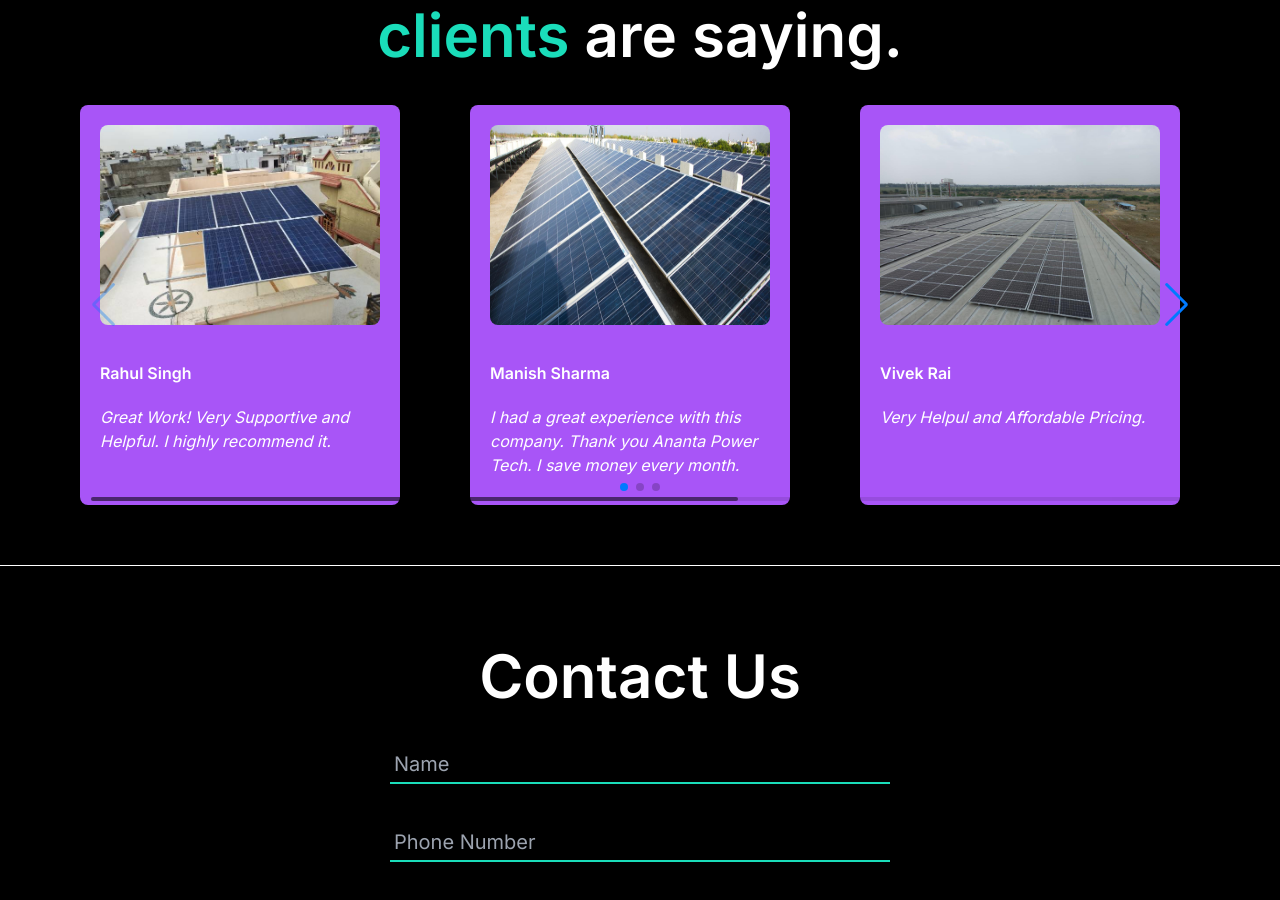
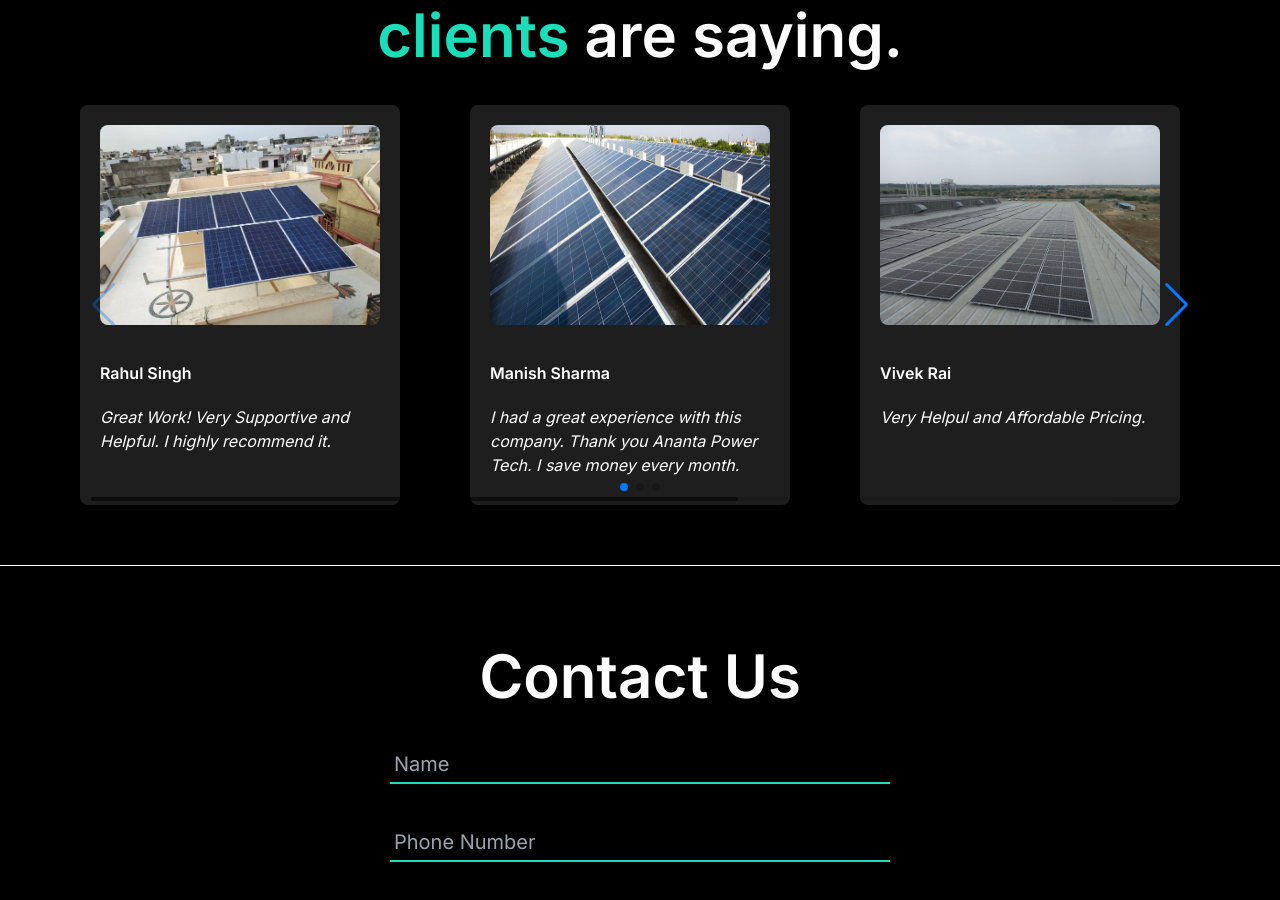
Before and after one commit to rounakraj03/solar-app-attempt-one, a Next.js app: page / in a window 1280 px wide. Shown: the part 3636-4536 px from the top of the page. Built offline with nearby package versions, Linux system fonts and the light colour scheme.

Commit message:
now login form complete

```diff
--- a/src/components/HappyClients.jsx
+++ b/src/components/HappyClients.jsx
@@ -46,17 +46,34 @@ const reviews = [
 
 const HappyClients = () => {
     return (
-        <div className='w-screen h-200vh px-20 pb-20 flex flex-col items-center gap-10'>
+        <div className='w-screen h-200vh px-5 md:px-20 pb-20 flex flex-col items-center gap-10'>
             <h1 className='text-2xl font-normal'>Our Happy Clients</h1>
-            <h1 className='text-6xl font-semibold max-w-[60vw] m-auto text-center'>
+            <h1 className='text-3xl md:text-6xl font-semibold md:max-w-[60vw] m-auto text-center'>
                 Here's what our <span className="text-[#1addba]">satisfied clients</span> are saying.
             </h1>
             {/* Swiper Container */}
-            <div className='w-full'>
+            <div className='hidden md:inline w-full'>
                 <Swiper
                     modules={[Navigation, Pagination, Scrollbar, A11y]}
                     spaceBetween={50}
                     slidesPerView={3} // Number of slides visible at once
+                    navigation
+                    scrollbar={{ draggable: true }}
+                    pagination={{ clickable: true }}
+                >
+                    {reviews.map((client) => (
+                        <SwiperSlide key={client.id}>
+                            <ClientCard client={client} />
+                        </SwiperSlide>
+                    ))}
+                </Swiper>
+            </div>
+            {/* Swiper Container Small Screen */}
+            <div className='inline md:hidden w-full'>
+                <Swiper
+                    modules={[Navigation, Pagination, Scrollbar, A11y]}
+                    spaceBetween={10}
+                    slidesPerView={1} // Number of slides visible at once
                     navigation
                     scrollbar={{ draggable: true }}
                     pagination={{ clickable: true }}
@@ -76,7 +93,7 @@ const HappyClients = () => {
 
 const ClientCard = ({ client }) => {
     return (
-        <div className='h-[400px] w-80 bg-purple-500 flex flex-col rounded-lg gap-5 p-5'>
+        <div className='h-[400px] w-80 bg-[#1f1e1f] flex flex-col rounded-lg gap-5 p-5'>
             <Image src={client.images} alt='img' width={300} height={200} className='z-50 w-[320px] h-[200px]  object-fill rounded-lg' />
             <h2 className='font-semibold pt-4'>{client.name}</h2>
             <p className='italic'>{client.review}</p>
```
